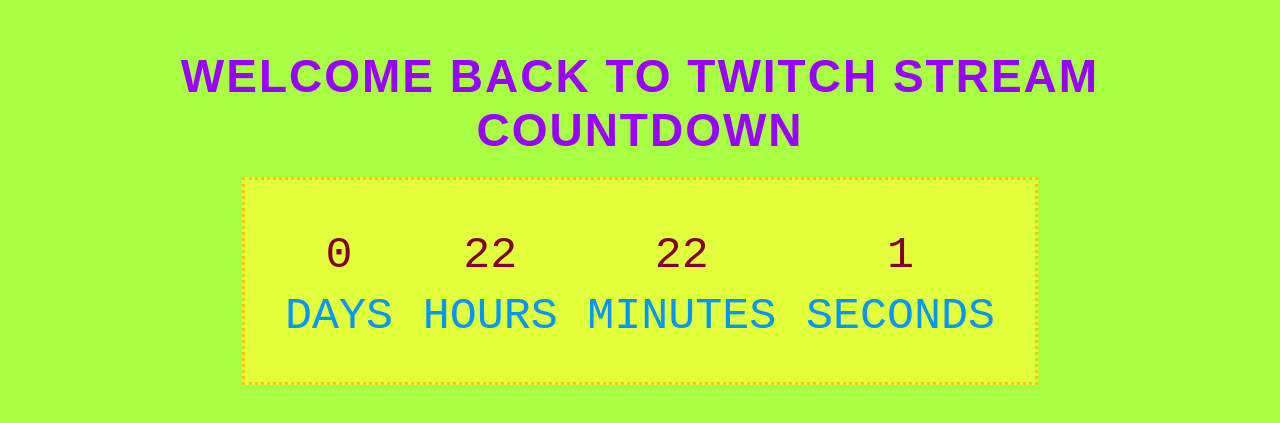
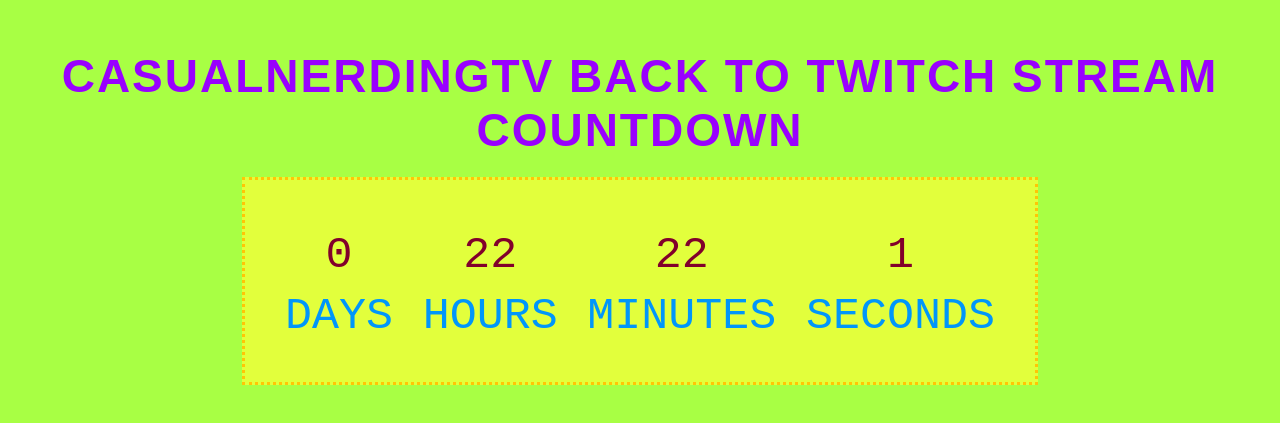
Before and after one commit to gerryjekova/streamtimer, a plain HTML site: page index.html in a window 1280 px wide. Shown: the part 193-616 px from the top of the page. Drawn offline with Linux system fonts and the light colour scheme.

Commit message:
Update index.html

```diff
--- a/index.html
+++ b/index.html
@@ -98,10 +98,10 @@
     <meta charset="UTF-8">
     <meta http-equiv="X-UA-Compatible" content="IE=edge">
     <meta name="viewport" content="width=device-width, initial-scale=1.0">
-    <title>Why Not Curious - First Live</title>
+    <title>CASUALNERDINGTV IS BACK</title>
 </head>
 <body>
-        <h1>WELCOME BACK TO TWITCH STREAM COUNTDOWN</h1>
+        <h1>CASUALNERDINGTV BACK TO TWITCH STREAM COUNTDOWN</h1>
         <div class="container">
         <div id="countdown">
           <ul>
```
